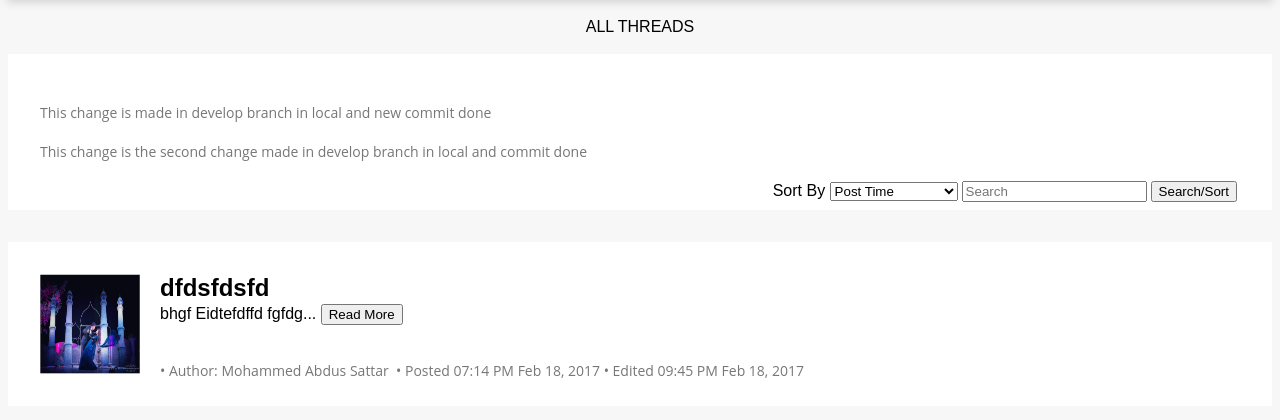
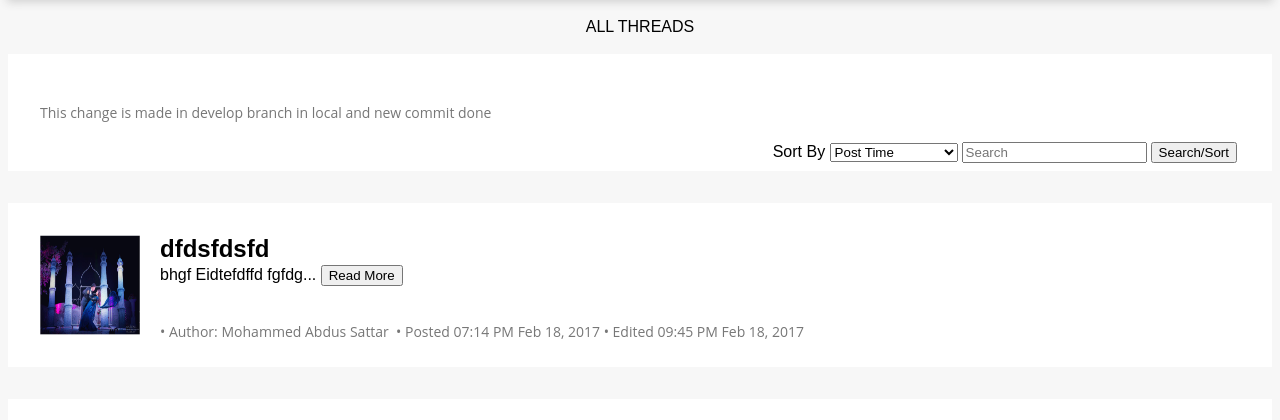
Before and after one commit to shohaglive/SampleBlogProject, a PHP site: page / in a window 1280 px wide. Shown: the part 82-502 px from the top of the page. Run offline with PHP 8.4, Linux system fonts and the light colour scheme; data comes from the database, SQL or seed files in the repository.

Commit message:
Revert "Second line added in index page"
This reverts commit cd85a19b27ade323b83e01c04ab7afccec95371a.

```diff
--- a/index.php
+++ b/index.php
@@ -33,9 +33,6 @@ $data = $control->getThread($search, $sort)
         <table style="float: right">
             <p>
                 This change is made in develop branch in local and new commit done
-            </p>
-            <p>
-                This change is the second change made in develop branch in local and commit done
             </p>
             <tr>
                 <td><label>Sort By</label>
```
